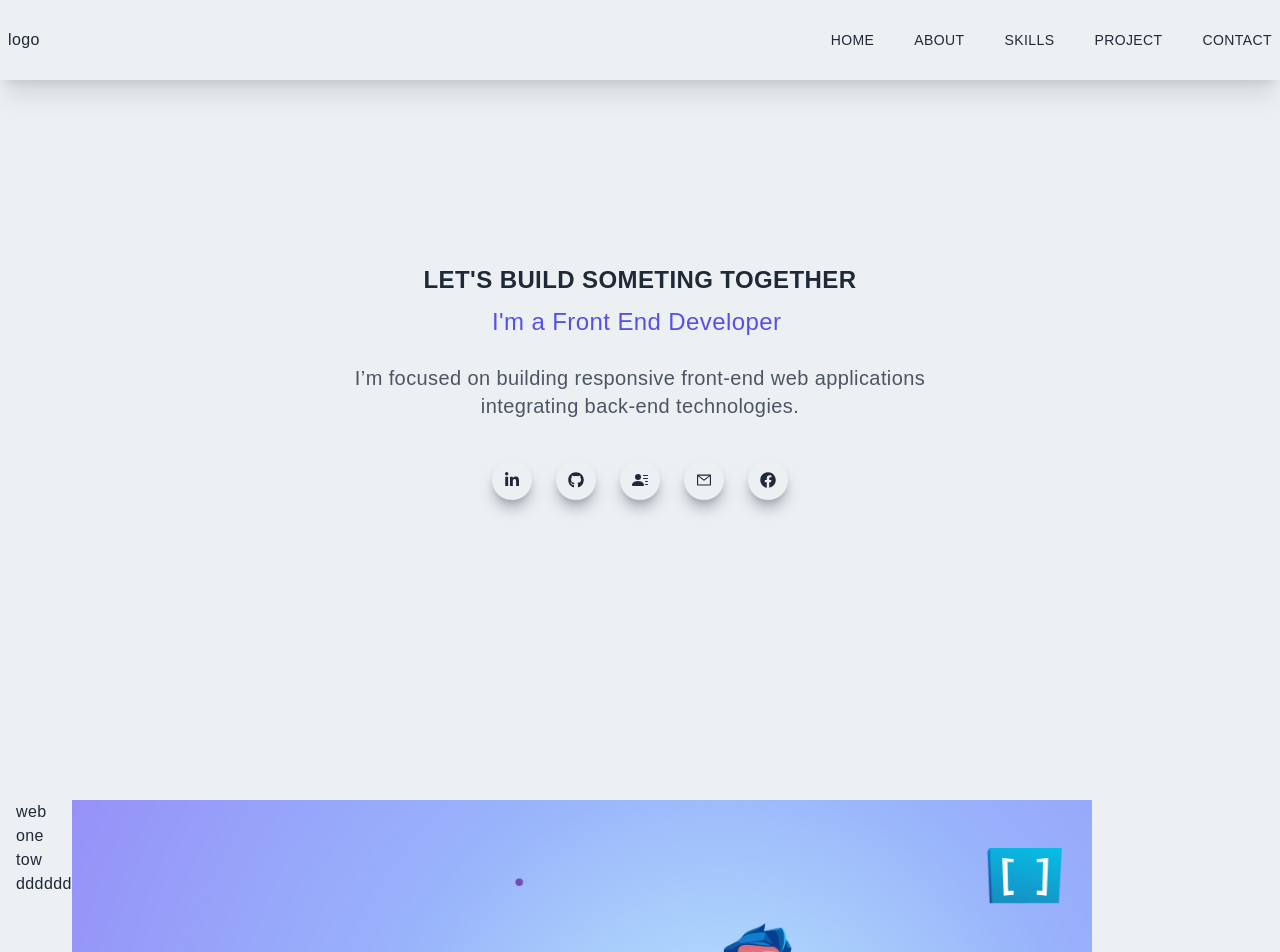
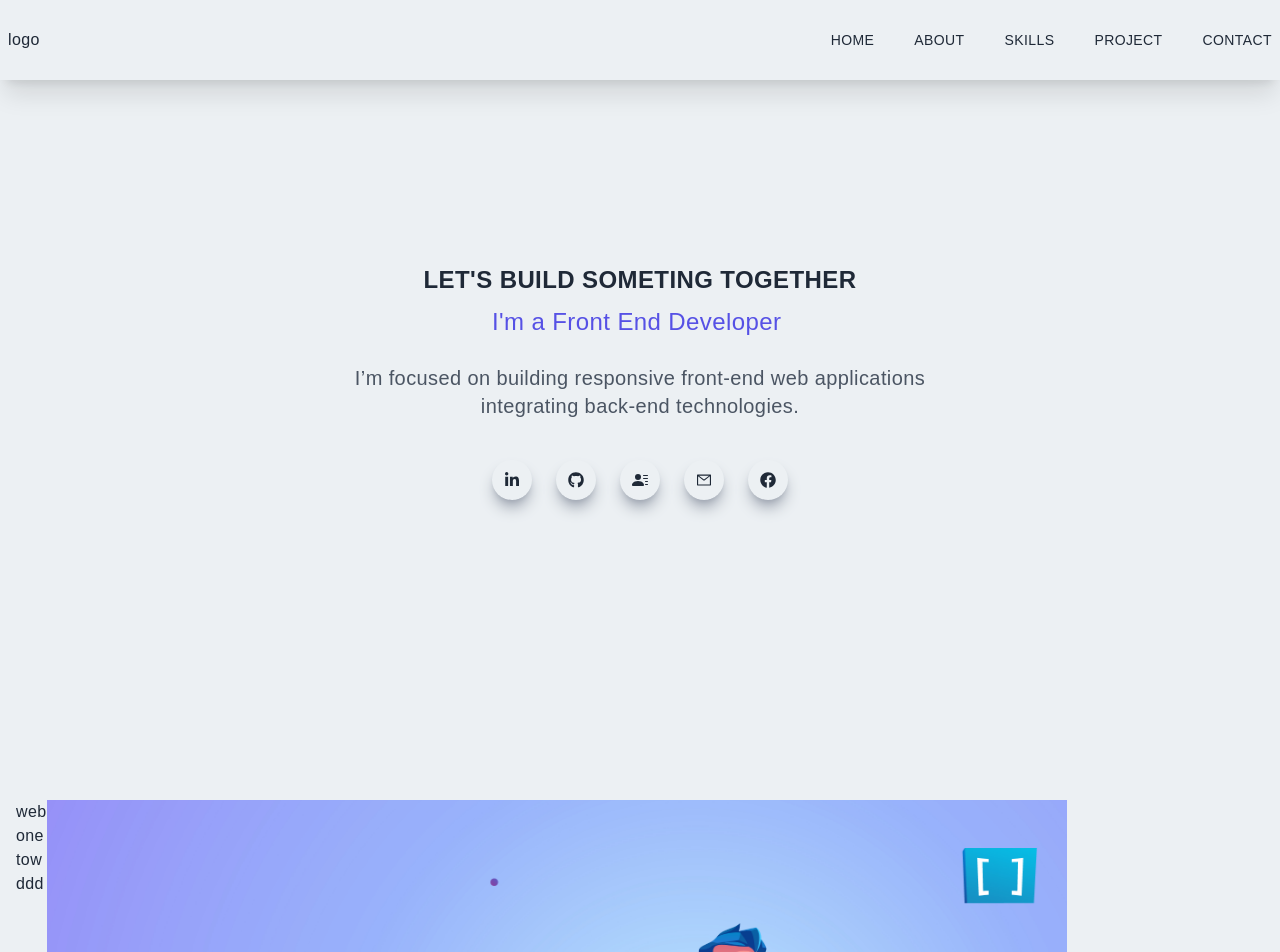
Before and after one commit to Dev-Badol/portfolio_for_badol, a Next.js app: page / in a window 1280 px wide. Shown: the top 952 px of the page. Built offline with nearby package versions, Linux system fonts and the light colour scheme.

Commit message:
feat: add new feature X (#123)

```diff
--- a/components/Who/Who.tsx
+++ b/components/Who/Who.tsx
@@ -10,7 +10,7 @@ const Who = () => {
         <li>web</li>
         <li>one</li>
         <li>tow</li>
-        <li>dddddd</li>
+        <li>ddd</li>
        </ul>
       </div>
       <div>
```
